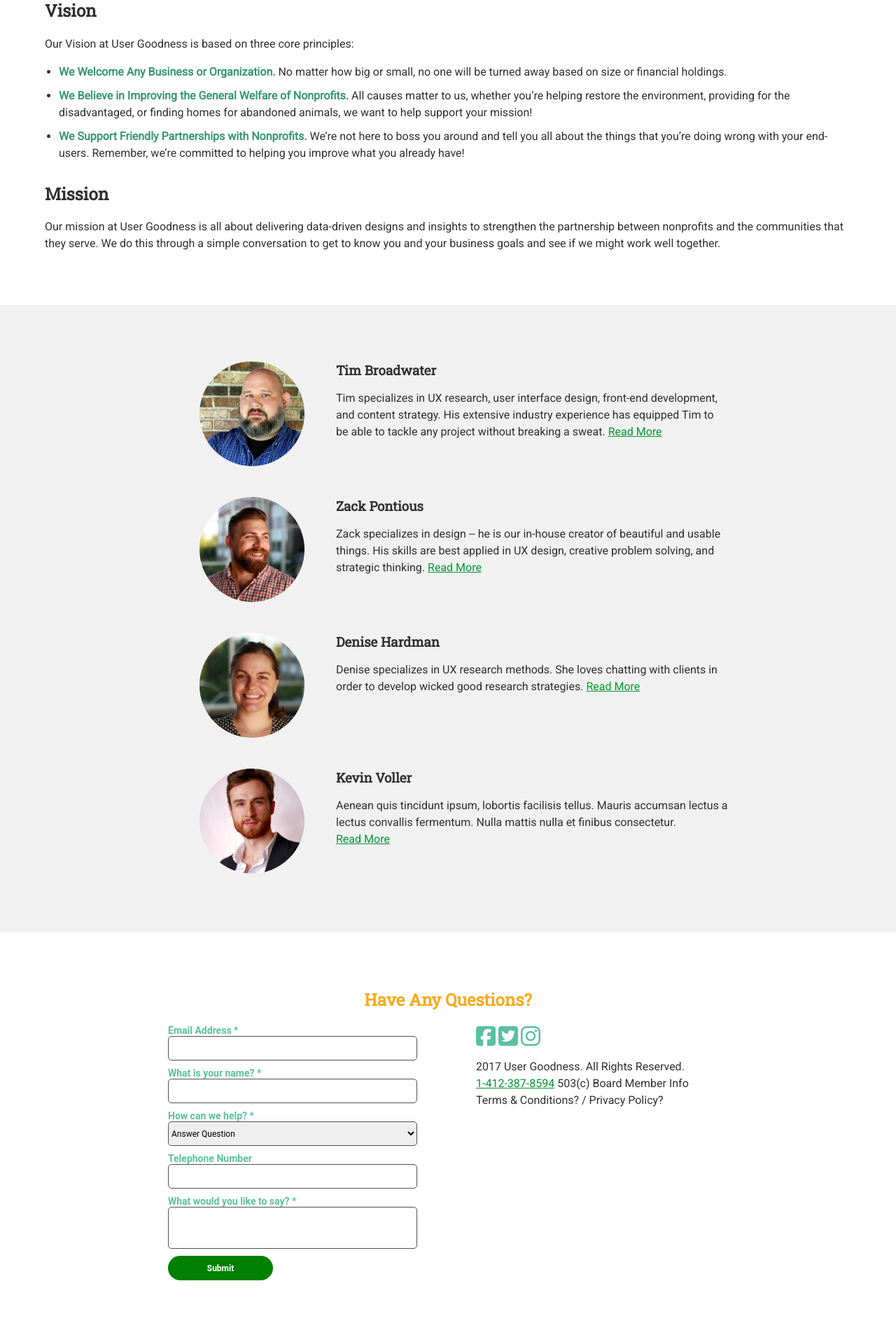
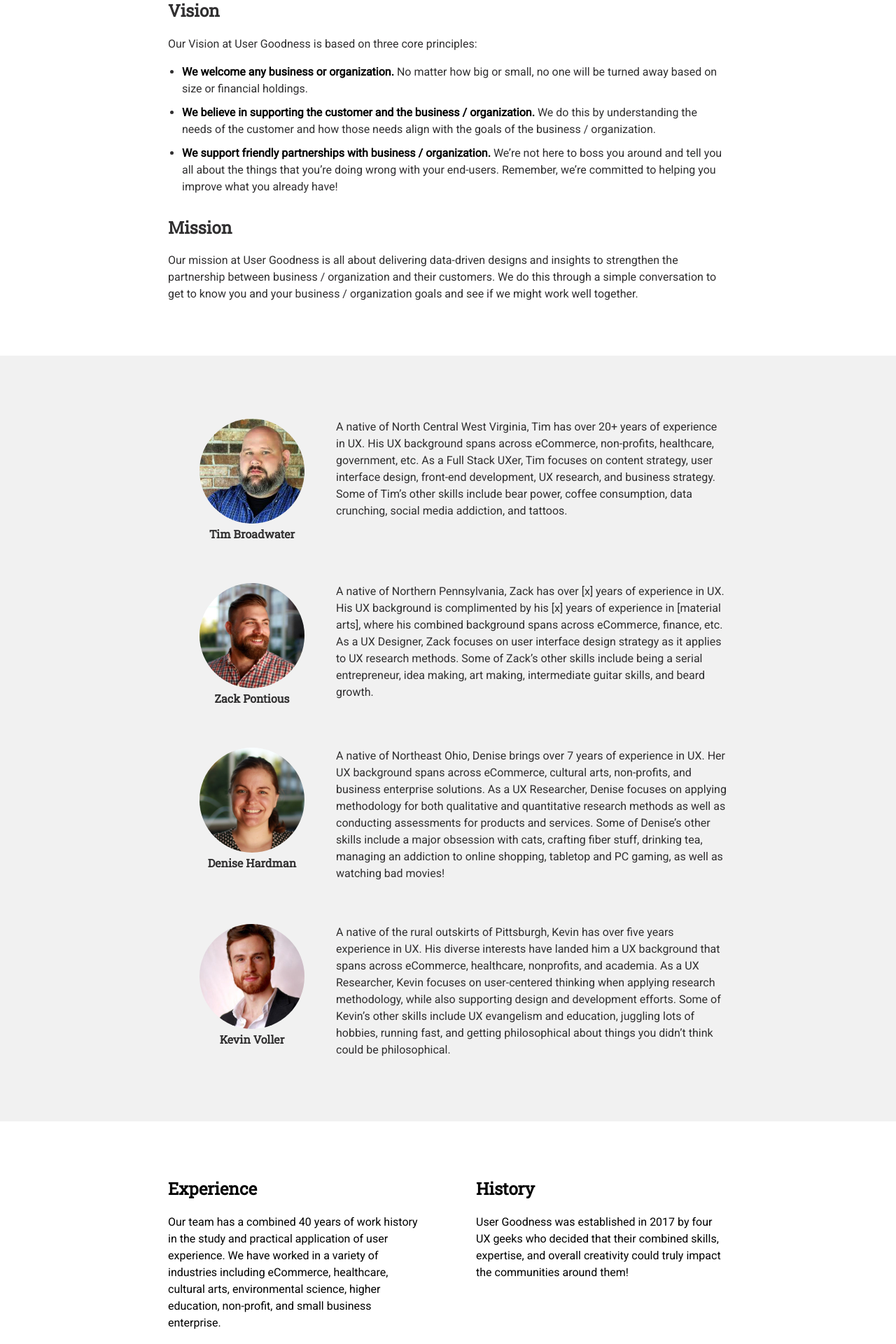
Before and after one commit to timbroadwater/website-beta, a PHP site: page /about in a window 1280 px wide. Shown: the part 280-2200 px from the top of the page at 70% size. Run offline with PHP 8.4, Linux system fonts and the light colour scheme; some libraries are stand-ins or nearby versions.

Commit message:
Pages Updates
Process & About Pages completed.

```diff
--- a/about/index.php
+++ b/about/index.php
@@ -14,65 +14,81 @@
 				<h2>About</h2>
 			</div>
 		</section>
+
 		<section id="mission">
-			<div class="section-wrapper">
+			<div class="section-wrapper2">
 				<h2>Vision</h2>
 				<p>Our Vision at User Goodness is based on three core principles:
 				<ul>
 					<li>
-						<span class="orange">We Welcome Any Business or Organization.</span> No matter how big or small, no one will be turned away based on size or financial holdings.
+						<span class="dark">We welcome any business or organization.</span> No matter how big or small, no one will be turned away based on size or financial holdings.
 					</li>
 					<li>
-						<span class="orange">We Believe in Improving the General Welfare of Nonprofits.</span> All causes matter to us, whether you’re helping restore the environment, providing for the disadvantaged, or finding homes for abandoned animals, we want to help support your mission!
+						<span class="dark">We believe in supporting the customer and the business / organization.</span> We do this by understanding the needs of the customer and how those needs align with the goals of the business / organization.
 					</li>
 					<li>
-						<span class="orange">We Support Friendly Partnerships with Nonprofits.</span> We’re not here to boss you around and tell you all about the things that you’re doing wrong with your end-users. Remember, we’re committed to helping you improve what you already have!
+						<span class="dark">We support friendly partnerships with business / organization.</span> We’re not here to boss you around and tell you all about the things that you’re doing wrong with your end-users. Remember, we’re committed to helping you improve what you already have!
 					</li>
 				</ul>
 				<h2>Mission</h2>
-				<p>Our mission at User Goodness is all about delivering data-driven designs and insights to strengthen the partnership between nonprofits and the communities that they serve. We do this through a simple conversation to get to know you and your business goals and see if we might work well together.</p>
+				<p>Our mission at User Goodness is all about delivering data-driven designs and insights to strengthen the partnership between business / organization and their customers. We do this through a simple conversation to get to know you and your business / organization goals and see if we might work well together.</p>
 			</div>
 		</section>
+
 		<section id="bio">
 			<div class="section-wrapper2">
 				<div class="bio-container">
 					<div class="bio-container-left">
 						<img src="../img/timbroadwater.jpg" alt="Tim Broadwater" class="bio-container-image"/>
+						<h3>Tim Broadwater</h3>
 					</div>
 					<div class="bio-container-right">
-						<h3>Tim Broadwater</h3>
-						<p>Tim specializes in UX research, user interface design, front-end development, and content strategy. His extensive industry experience has equipped Tim to be able to tackle any project without breaking a sweat. <a href="/team">Read More</a></p>
+						<p>A native of North Central West Virginia, Tim has over 20+ years of experience in UX. His UX background spans across eCommerce, non-profits, healthcare, government, etc. As a Full Stack UXer, Tim focuses on content strategy, user interface design, front-end development, UX research, and business strategy. Some of Tim’s other skills include bear power, coffee consumption, data crunching, social media addiction, and tattoos.</p>
 					</div>
 				</div>
 				<div class="bio-container">
 					<div class="bio-container-left">
 						<img src="../img/zackpontious.jpg" alt="Zack Pontious" class="bio-container-image"/>
+						<h3>Zack Pontious</h3>
 					</div>
 					<div class="bio-container-right">
-						<h3>Zack Pontious</h3>
-						<p>Zack specializes in design -- he is our in-house creator of beautiful and usable things. His skills are best applied in UX design, creative problem solving, and strategic thinking. <a href="/team">Read More</a></p>
+						<p>A native of Northern Pennsylvania, Zack has over [x] years of experience in UX. His UX background is complimented by his [x] years of experience in [material arts], where his combined background spans across eCommerce, finance, etc. As a UX Designer, Zack focuses on user interface design strategy as it applies to UX research methods. Some of Zack’s other skills include being a serial entrepreneur, idea making, art making, intermediate guitar skills, and beard growth.</p>
 					</div>
 				</div>
 				<div class="bio-container">
 					<div class="bio-container-left">
-						<img src="../img/denisehardman.jpg" alt="Person's Name" class="bio-container-image"/>
+						<img src="../img/denisehardman.jpg" alt="Denise Hardman" class="bio-container-image"/>
+						<h3>Denise Hardman</h3>
 					</div>
 					<div class="bio-container-right">
-						<h3>Denise Hardman</h3>
-						<p>Denise specializes in UX research methods. She loves chatting with clients in order to develop wicked good research strategies. <a href="/team">Read More</a></p>
+						<p>A native of Northeast Ohio, Denise brings over 7 years of experience in UX. Her UX background spans across eCommerce, cultural arts, non-profits, and business enterprise solutions. As a UX Researcher, Denise focuses on applying methodology for both qualitative and quantitative research methods as well as conducting assessments for products and services. Some of Denise’s other skills include a major obsession with cats, crafting fiber stuff, drinking tea, managing an addiction to online shopping, tabletop and PC gaming, as well as watching bad movies!</p>
 					</div>
 				</div>
 				<div class="bio-container">
 					<div class="bio-container-left">
 						<img src="../img/kevinvoller.jpg" alt="Kevin Voller" class="bio-container-image"/>
+						<h3>Kevin Voller</h3>
 					</div>
 					<div class="bio-container-right">
-						<h3>Kevin Voller</h3>
-						<p>Aenean quis tincidunt ipsum, lobortis facilisis tellus. Mauris accumsan lectus a lectus convallis fermentum. Nulla mattis nulla et finibus consectetur. <a href="/team">Read More</a></p>
+						<p>A native of the rural outskirts of Pittsburgh, Kevin has over five years experience in UX. His diverse interests have landed him a UX background that spans across eCommerce, healthcare, nonprofits, and academia. As a UX Researcher, Kevin focuses on user-centered thinking when applying research methodology, while also supporting design and development efforts. Some of Kevin’s other skills include UX evangelism and education, juggling lots of hobbies, running fast, and getting philosophical about things you didn’t think could be philosophical.</p>
 					</div>
 				</div>
 			</div>
 		</section>
+
+		<section id="exp">
+			<div class="section-wrapper2">
+				<div class="exp-left">
+					<h2>Experience</h2>
+					<p>Our team has a combined 40 years of work history in the study and practical application of user experience. We have worked in a variety of industries including eCommerce, healthcare, cultural arts, environmental science, higher education, non-profit, and small business enterprise.</p>
+				</div>
+				<div class="exp-right">
+					<h2>History</h2>
+					<p>User Goodness was established in 2017 by four UX geeks who decided that their combined skills, expertise, and overall creativity could truly impact the communities around them!</p>
+				</div>
+			</div>
+		</section>
+
 		<section id="footer">
 			<?php include '../imports/footer.html';?>
 		</section>
--- a/css/styles.css
+++ b/css/styles.css
@@ -203,9 +203,14 @@ header img {
 p, ol, ul {
   line-height: 150%; }
 
-.orange {
+.dark {
   font-weight: bold;
-  color: #389678; }
+  color: #000; }
+
+.center {
+  text-align: center;
+  max-width: 640px;
+  margin: 0 auto; }
 
 a {
   color: #049634; }
@@ -356,7 +397,8 @@ a {
     text-align: center; }
     @media (min-width: 768px) {
       #bio .bio-container {
-        text-align: left; } }
+        text-align: left;
+        padding: 30px 0; } }
     #bio .bio-container .bio-container-left {
       text-align: center;
       display: inline-block;
@@ -371,6 +413,20 @@ a {
         max-width: 150px;
         height: auto;
         border-radius: 100px; }
+      #bio .bio-container .bio-container-left h3 {
+        text-align: center;
+        color: #302f30;
+        margin: 0;
+        font-size: 1.17em;
+        margin: 10px 0 10px 0;
+        border-bottom: 1px solid #ccc;
+        padding-bottom: 10px; }
+        @media (min-width: 768px) {
+          #bio .bio-container .bio-container-left h3 {
+            padding: 0;
+            margin: 0;
+            border: none;
+            font-size: 1em; } }
     #bio .bio-container .bio-container-right {
       display: inline-block;
       width: 100%;
@@ -379,24 +435,35 @@ a {
         #bio .bio-container .bio-container-right {
           width: 70%;
           float: left; } }
-      #bio .bio-container .bio-container-right h3 {
-        text-align: center;
-        color: #302f30;
-        margin: 0; }
-        @media (min-width: 768px) {
-          #bio .bio-container .bio-container-right h3 {
-            text-align: left; } }
       #bio .bio-container .bio-container-right p {
         display: inline-block;
         text-align: left;
         width: 100%;
-        color: #302f30; }
+        color: #302f30;
+        margin: 0; }
       #bio .bio-container .bio-container-right a {
         color: #049634;
         white-space: nowrap; }
       #bio .bio-container .bio-container-right .fa {
         font-size: 32px;
         color: #bbbbbb; }
+
+#exp .exp-left {
+  width: 100%;
+  float: left;
+  padding: 0; }
+  @media (min-width: 768px) {
+    #exp .exp-left {
+      width: 45%;
+      padding: 0 5% 0 0; } }
+#exp .exp-right {
+  width: 100%;
+  float: left;
+  padding: 0; }
+  @media (min-width: 768px) {
+    #exp .exp-right {
+      width: 45%;
+      padding: 0 0 0 5%; } }
 
 #nonprofits p, #contact p, #mission p {
   color: #302f30; }
--- a/scss/styles.scss
+++ b/scss/styles.scss
@@ -15,22 +15,36 @@ p, ol, ul {
 }
 
 //Objects – class-based selectors which define undecorated design patterns, for example media object known from OOCSS
-.orange {
+.dark {
 	font-weight: bold;
-	color: darken($green, 15%);
+	color: #000;
 }
+
+.center {
+	text-align: center;
+	max-width: 640px;
+    margin: 0 auto;
+}
+
 a {
 	color: $greenlink;
 }
+
 .error {
 	color: red;
 }
+
 .banner-wrapper {
 	max-width: 1280px;
 	width: 90%;
 	padding: 10px 5%;
 	overflow: hidden;
     margin: 0 auto;
+    background: none;
+    @include mq(tablet){
+    	background: url(../img/honeycomb3.png) no-repeat;
+    	background-position: 60px;
+    }
 }
 
 .section-wrapper {
@@ -43,6 +57,7 @@ a {
 		padding: 60px 5%;
 	}
 }
+
 .section-wrapper2 {
 	max-width: 800px;
 	width: 90%;
@@ -93,18 +108,53 @@ a {
 		display: block;
 		overflow: hidden;
 		height: auto;
-		.process-left, .process-right {
-			width: 50%;
+		@include mq(tablet){
+			margin: 0 0 50px 0;
+		}
+		.process-left {
+			width: 100%;
 			float: left;
 			text-align: left;
 			display: block;
 			overflow: hidden;
 			height: auto;
 			img {
-				max-width: 360px;
+				max-width: 300px;
 				width: 100%;
 				box-shadow: 1px 5px 10px rgba(0,0,0,0.5);
 				margin-bottom: 10px;
+			}
+			@include mq(tablet){
+				width: 33%;
+			}
+		}
+		.process-right {
+			width: 100%;
+			float: left;
+			text-align: left;
+			display: block;
+			overflow: hidden;
+			height: auto;
+			margin: 0;
+			@include mq(tablet){
+				width: 63%;
+				margin: 0 0 0 4%;
+				display: flex;
+				height: 265px;
+			}
+			.flexy {
+				display: flex;
+				align-self: center;
+				flex-direction: column;
+				h3 {
+					margin: 0;
+					@include mq(tablet){
+						margin: 0 0 20px 0;
+					}
+				}
+				p {
+					margin: 0;
+				}
 			}
 		}
 	}
@@ -179,6 +229,7 @@ a {
 		}
 	}
 }
+
 #bio {
 	text-align: center;
 	background: #f1f1f1;
@@ -188,6 +239,7 @@ a {
 		text-align: center;
 		@include mq(tablet){
 	 		text-align: left;
+	 		padding: 30px 0;
 	 	}
 	 	.bio-container-left {
 	 		text-align: center;
@@ -204,6 +256,21 @@ a {
 				height: auto;
 				border-radius: 100px;
 			}
+			h3 {
+				text-align: center;
+				color: $darkgrey;
+				margin: 0;
+				font-size: 1.17em;
+				margin: 10px 0 10px 0;
+			    border-bottom: 1px solid #ccc;
+			    padding-bottom: 10px;
+			    @include mq(tablet){
+			    	padding: 0;
+			    	margin: 0;
+			    	border: none;
+			    	font-size: 1em;
+			    }
+			}
 		}
 		.bio-container-right {
 			display: inline-block;
@@ -213,19 +280,12 @@ a {
 		 		width: 70%;
 		 		float: left;
 		 	}
-			h3 {
-				text-align: center;
-				color: $darkgrey;
-				margin: 0;
-				@include mq(tablet){
-			 		text-align: left;
-			 	}
-			}
 			p {
 				display: inline-block;
 				text-align: left;
 				width: 100%;
 				color: $darkgrey;
+				margin: 0;
 			}
 			a {
 				color: $greenlink;
@@ -238,6 +298,29 @@ a {
 		}
 	}
 }
+
+#exp {
+	.exp-left {
+		width: 100%;
+		float: left;
+		padding:0;
+		@include mq(tablet){
+			width: 45%;
+			padding: 0 5% 0 0;
+		}
+	}
+	.exp-right {
+		width: 100%;
+		float: left;
+		padding:0;
+		@include mq(tablet){
+			width: 45%;
+			padding: 0 0 0 5%;
+		}
+
+	}
+}
+
 #nonprofits, #contact, #mission {
 	p {
 		color: $darkgrey;
@@ -312,6 +395,7 @@ a {
 		}
 	}
 }
+
 #quote {
 	text-align: center;
 	background: $lightgrey;
@@ -322,6 +406,7 @@ a {
 		font-size: 	12px;
 	}
 }
+
 #iframeform {
 	label {
 		display: block;
```
Also changed, not shown: other parts of css/styles.css (+41 -5 lines), process/index.php (+33 -20 lines), services/index.php (+3 -20 lines), img/honeycomb.svg (added), img/honeycomb3.png (added).
